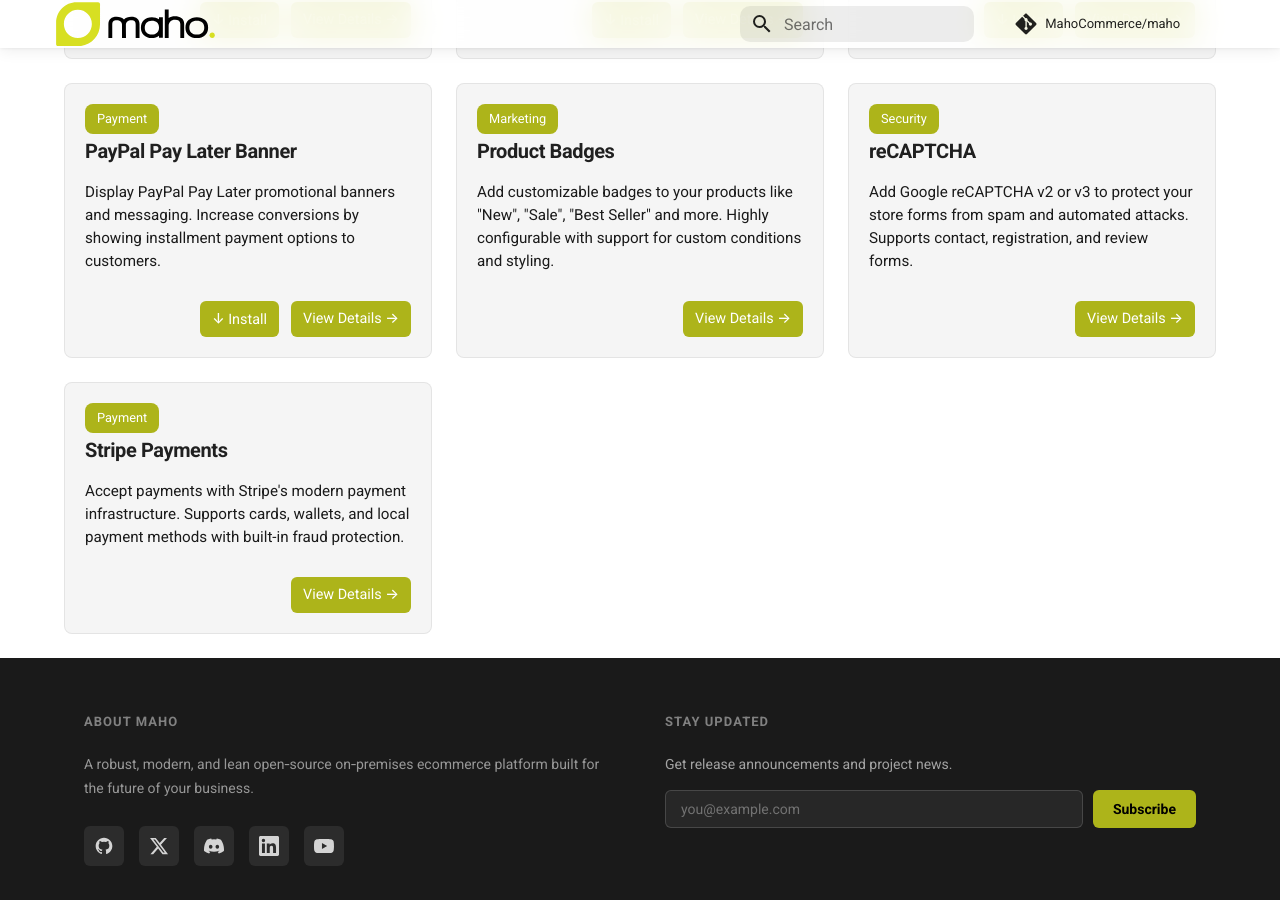
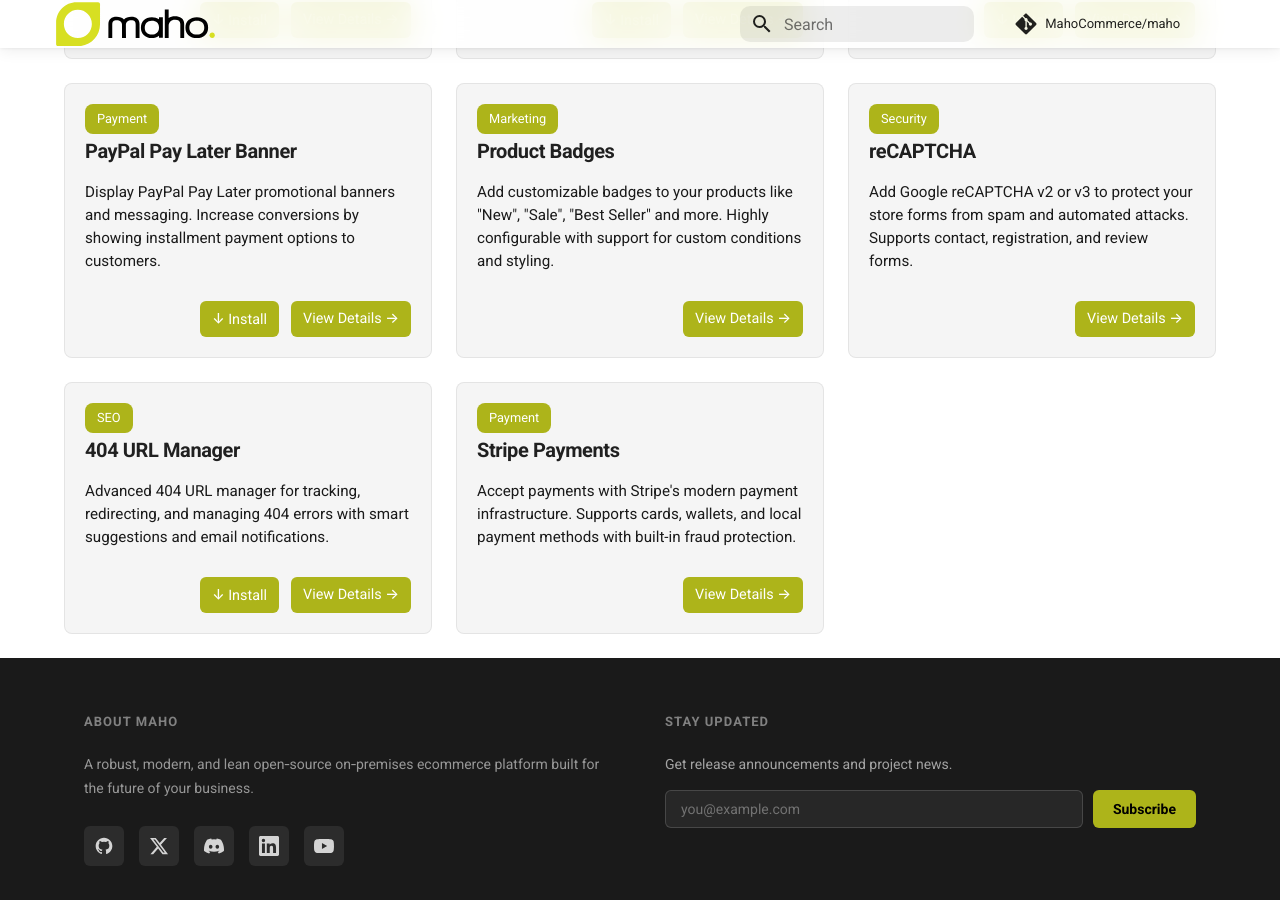
Before and after one commit to MahoCommerce/mahocommerce.com, an MkDocs documentation site: the page built from docs/marketplace.md, in a window 1280 px wide and 900 px high, scrolled down 1529 px. Built offline with MkDocs 1.6.1 and Material for MkDocs 9.7.7, drawn with Linux system fonts in a browser that asks for light colours; comment, search, counter and statistics services are not loaded.

Commit message:
Add 404 URL Manager to marketplace

```diff
--- a/docs/marketplace.md
+++ b/docs/marketplace.md
@@ -234,6 +234,7 @@
     <button class="category-btn" onclick="filterApps('marketing')">Marketing</button>
     <button class="category-btn" onclick="filterApps('payment')">Payment</button>
     <button class="category-btn" onclick="filterApps('performance')">Performance</button>
+    <button class="category-btn" onclick="filterApps('seo')">SEO</button>
     <button class="category-btn" onclick="filterApps('security')">Security</button>
 </div>
 
@@ -481,6 +482,23 @@
         </div>
     </div>
 
+    <!-- URL Manager -->
+    <div class="app-card" data-category="seo">
+        <span class="app-category">SEO</span>
+        <h3 class="app-title">404 URL Manager</h3>
+        <p class="app-description">Advanced 404 URL manager for tracking, redirecting, and managing 404 errors with smart suggestions and email notifications.</p>
+        <div class="app-footer">
+            <div class="app-actions">
+                <button class="app-button app-button-primary" onclick="showInstallModal('mageaus/urlmanager')">
+                    ↓ Install
+                </button>
+                <a href="https://github.com/mageaustralia/mageaus-urlmanager" class="app-button app-button-primary" target="_blank">
+                    View Details →
+                </a>
+            </div>
+        </div>
+    </div>
+
     <!-- Stripe Payments -->
     <div class="app-card" data-category="payment">
         <span class="app-category">Payment</span>
```
